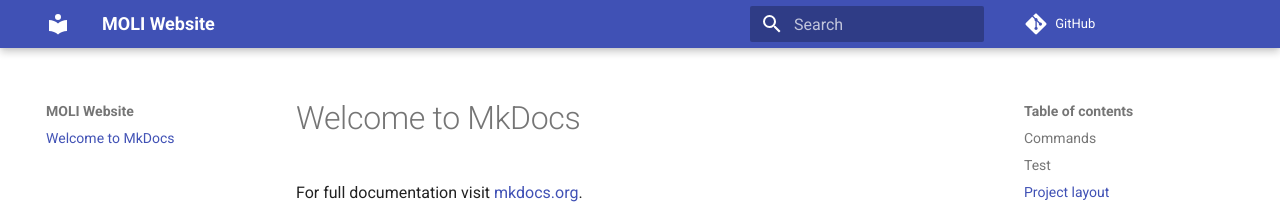
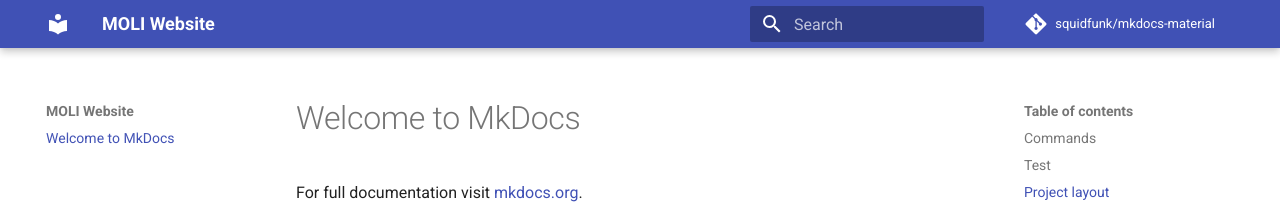
Before and after one commit to puckbee/moli, an MkDocs documentation site: the page built from docs/index.md, in a window 1280 px wide. Shown: the top 208 px of the page. Built offline with MkDocs 1.6.1 and Material for MkDocs 9.7.7, drawn with Linux system fonts in a browser that asks for light colours; comment, search, counter and statistics services are not loaded.

Commit message:
Just update

```diff
--- a/mkdocs.yml
+++ b/mkdocs.yml
@@ -2,9 +2,13 @@
 site_url: https://puckbee.github.io/moli
 theme:
   name: material
+  icon:
+    repo: fontawesome/brands/git-alt
 plugins:
   - search
 repo_url: https://github.com/squidfunk/mkdocs-material
+repo_name: squidfunk/mkdocs-material
+
 markdown_extensions:
   # Python Markdown
   - abbr
```
Also changed, not shown: site/404.html, site/index.html.
